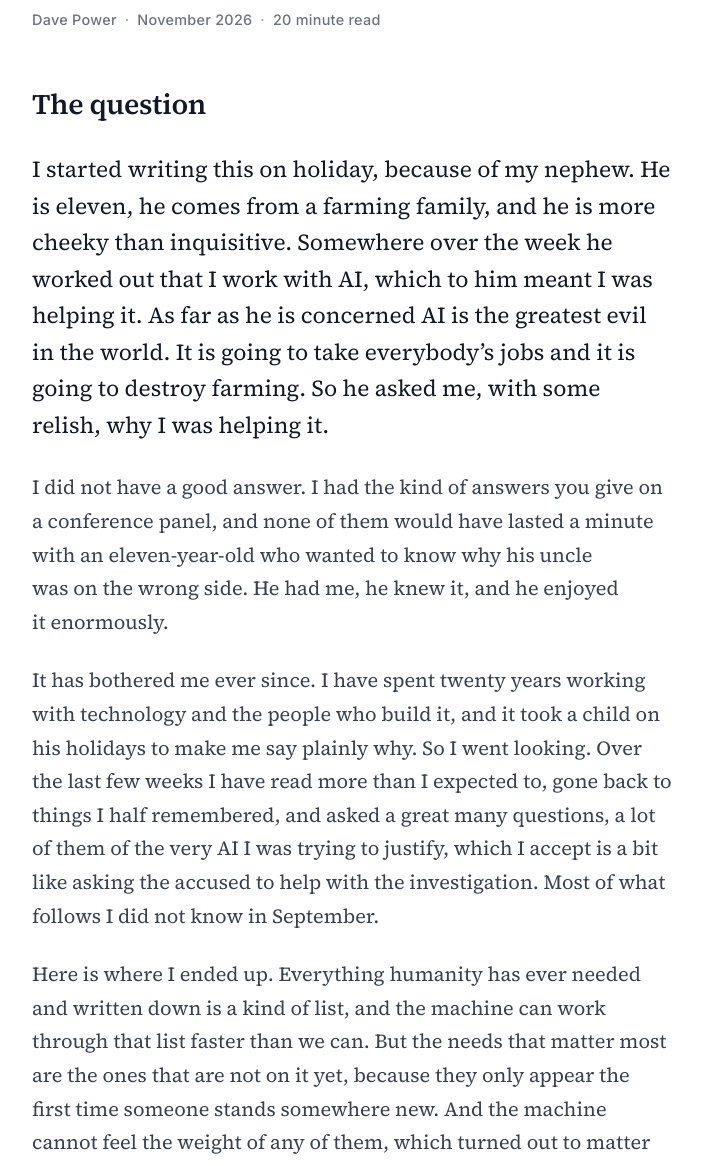
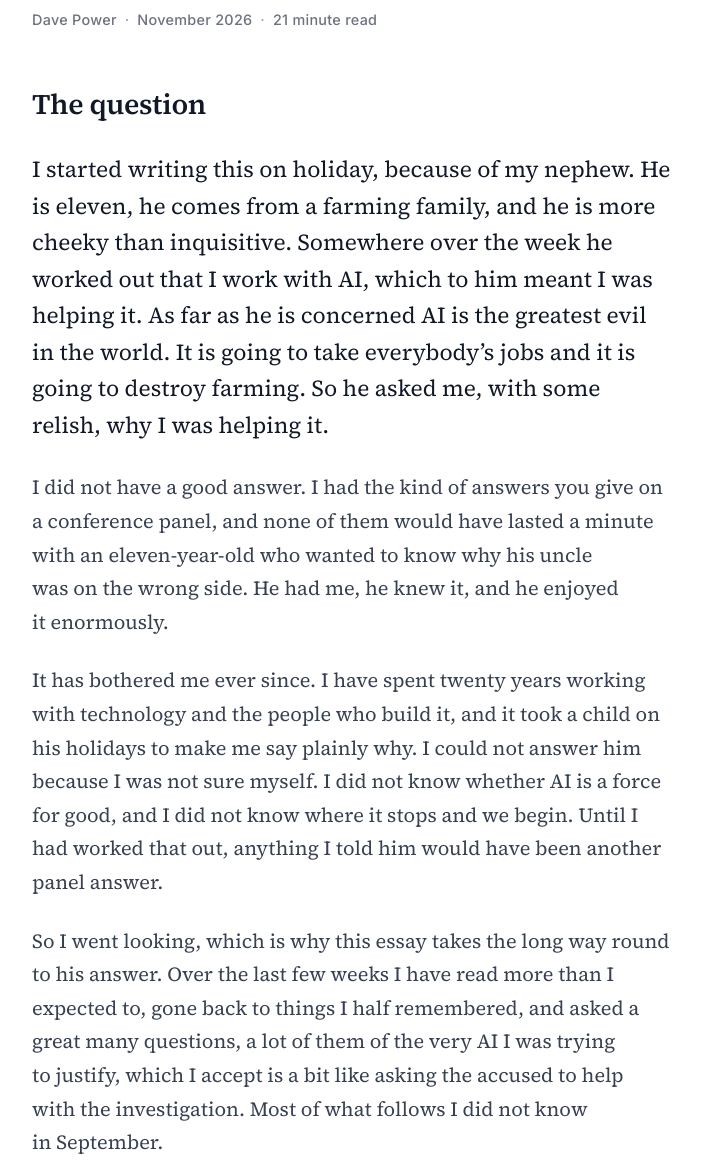
Before and after one commit to dpowert2/essays, a plain HTML site: page weight/index.html in a window 1280 px wide. Shown: the part 283-1449 px from the top of the page, without its empty margins (288-990 px from the left). Drawn offline with Linux system fonts and the light colour scheme.

Commit message:
Weight: say why the essay takes the long way round
Co-Authored-By: Claude Fable 5.2 <noreply@anthropic.com>
Claude-Session: https://claude.ai/code/session_01LfSPb7yEPsFmVt2etKvfQS

```diff
--- a/weight/index.html
+++ b/weight/index.html
@@ -27,13 +27,14 @@
 <article>
 <header class="masthead">
 <h1>Weight</h1>
-<p class="meta">Dave Power<span class="dot">·</span><time datetime="2026-11-24">November 2026</time><span class="dot">·</span>20 minute read</p>
+<p class="meta">Dave Power<span class="dot">·</span><time datetime="2026-11-24">November 2026</time><span class="dot">·</span>21 minute read</p>
 </header>
 <div class="prose">
 <h2 id="the-question">The question</h2>
 <p class="lead">I started writing this on holiday, because of my nephew. He is eleven, he comes from a farming family, and he is more cheeky than inquisitive. Somewhere over the week he worked out that I work with AI, which to him meant I was helping it. As far as he is concerned AI is the greatest evil in the world. It is going to take everybody’s jobs and it is going to destroy farming. So he asked me, with some relish, why I was helping it.</p>
 <p>I did not have a good answer. I had the kind of answers you give on a conference panel, and none of them would have lasted a minute with an eleven-year-old who wanted to know why his uncle was on the wrong side. He had me, he knew it, and he enjoyed it enormously.</p>
-<p>It has bothered me ever since. I have spent twenty years working with technology and the people who build it, and it took a child on his holidays to make me say plainly why. So I went looking. Over the last few weeks I have read more than I expected to, gone back to things I half remembered, and asked a great many questions, a lot of them of the very AI I was trying to justify, which I accept is a bit like asking the accused to help with the investigation. Most of what follows I did not know in September.</p>
+<p>It has bothered me ever since. I have spent twenty years working with technology and the people who build it, and it took a child on his holidays to make me say plainly why. I could not answer him because I was not sure myself. I did not know whether AI is a force for good, and I did not know where it stops and we begin. Until I had worked that out, anything I told him would have been another panel answer.</p>
+<p>So I went looking, which is why this essay takes the long way round to his answer. Over the last few weeks I have read more than I expected to, gone back to things I half remembered, and asked a great many questions, a lot of them of the very AI I was trying to justify, which I accept is a bit like asking the accused to help with the investigation. Most of what follows I did not know in September.</p>
 <p>Here is where I ended up. Everything humanity has ever needed and written down is a kind of list, and the machine can work through that list faster than we can. But the needs that matter most are the ones that are not on it yet, because they only appear the first time someone stands somewhere new. And the machine cannot feel the weight of any of them, which turned out to matter more than I expected. The rest of this essay is how I got there, and what it means for the people at the bottom of the ladder, which is where my nephew’s generation will be in ten years.</p>
 <h2 id="what-the-machine-can-do">What the machine can do</h2>
 <p>The thing my nephew is afraid of happened to me once, in a small way. I studied industrial design in college. The day the design lab got its first 3D modelling software, a package called SolidWorks, I stood behind a first-year student and watched him rotate a perfect assembly drawing on the screen. He wasn’t gloating. I don’t think he knew what he had. I knew, because I was two years into the course and had spent those two years at a drawing board with ink and a ruler, learning to do what he had just done in an afternoon. Somewhere in those two years I had decided that being good at it was what made me a designer.</p>
```
Also changed, not shown: index.html (+1 -1 lines).
